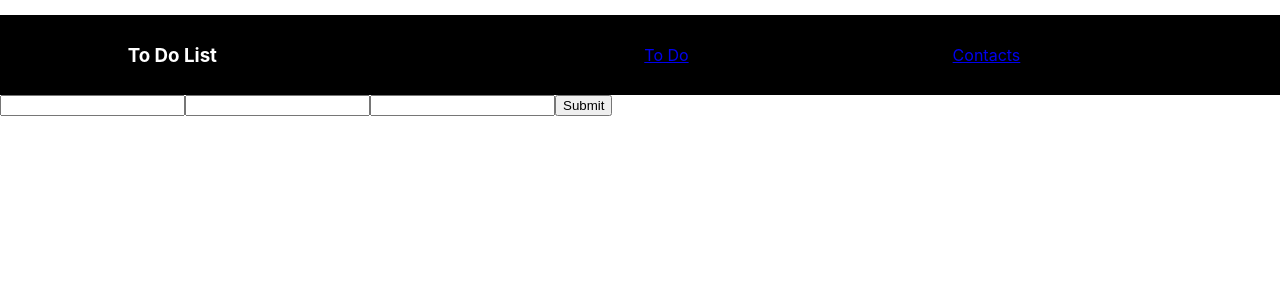
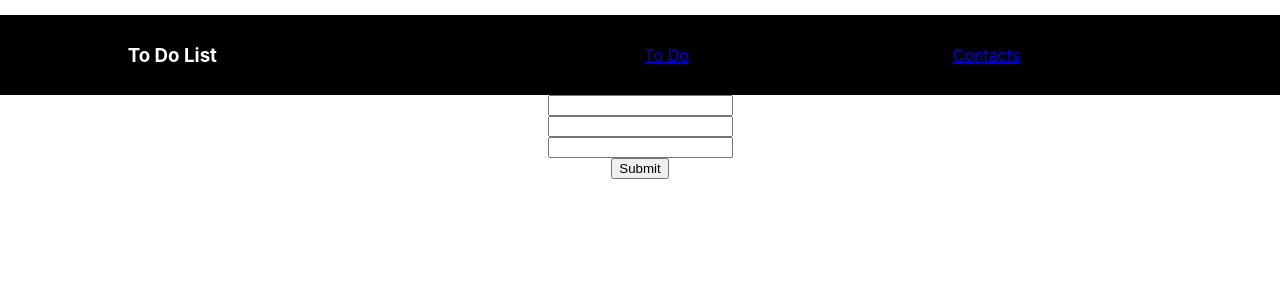
Before and after one commit to prodigos/project3TodoRedux, a React (Create React App) app in the folder todoredux/: page /contacts in a window 1280 px wide. Shown: the top 300 px of the page. Built offline with nearby package versions, Linux system fonts and the light colour scheme.

Commit message:
started to implement react hooks to contact form

```diff
--- a/todoredux/src/App.js
+++ b/todoredux/src/App.js
@@ -5,9 +5,11 @@ import TodoList from "../src/Components/TodoList";
 import TodoForm from "./Components/TodoForm.js";
 import Contacts from "./Components/Contacts.js";
 import Nav from "./Components/NavBar";
+import { useState } from "react";
 import { BrowserRouter as Router, Route } from "react-router-dom";
 
 function App() {
+
   return (
     <Router>
       <div className="App">
@@ -17,12 +19,10 @@ function App() {
         <Route path="/" exact component={Footer}></Route>
         <Route path="/" exact component={VisibleTodoList}></Route>
 
-        {/* <TodoForm />
-        <TodoList />
-        <Footer /> */}
-        {/* <VisibleTodoList /> */}
-        <Route path="/contacts" component={Contacts}></Route>
-        {/* <Contacts /> */}
+        <Route
+          path="/contacts"
+          component={Contacts}
+        ></Route>
       </div>
     </Router>
   );
--- a/todoredux/src/Components/Contacts.js
+++ b/todoredux/src/Components/Contacts.js
@@ -1,11 +1,20 @@
-import React from "react";
+import React, { useState } from "react";
 
 const Contacts = () => {
+
+  const [contacts, setContacts] = useState([]);
+
+  const inputTextHandler = (e) => {
+    setContacts(e.target.value)
+
+  }
+
+
   return (
     <form className="contacts">
-      <input type="text" />
-      <input type="text" />
-      <input type="text" />
+      <input type="text" onChange={inputTextHandler}/>
+      <input type="text" onChange={inputTextHandler}/>
+      <input type="text" onChange={inputTextHandler}/>
       <button type="submit" value="submit" placeholder="submit">Submit</button>
     </form>
   );
--- a/todoredux/src/index.css
+++ b/todoredux/src/index.css
@@ -33,5 +33,9 @@ nav {
 .contacts {
   display: flex;
   align-items: center;
+  flex-direction: column;
+  justify-content: space-between;
+
+
 
 }
```
Also changed, not shown: 1 other file (tests, documents, lock files or other folders).
